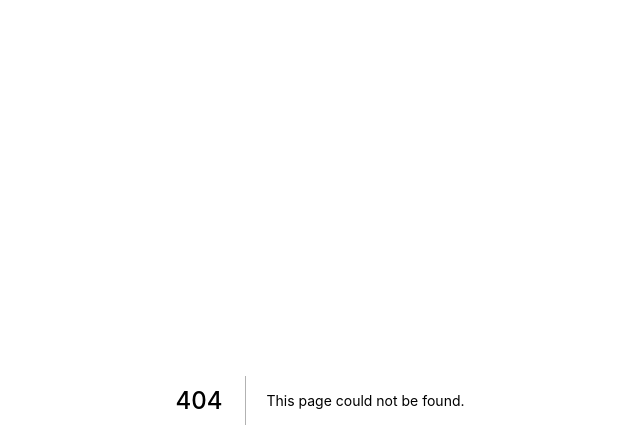
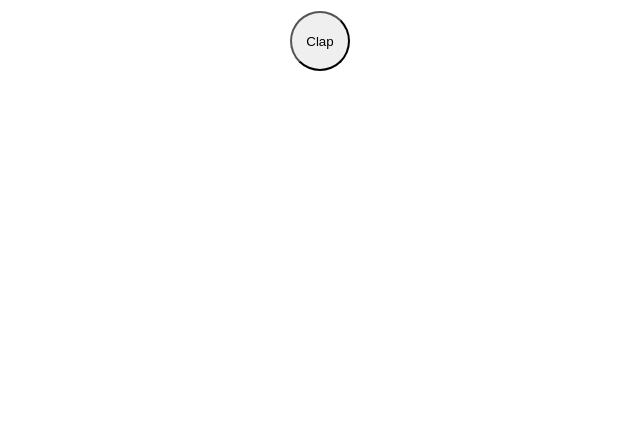
Before and after one commit to geraldovilela/Bistro, a Next.js app in the folder clapme/: page /components/ClapButton/Clap in a window 1280 px wide. Before the commit this address had no page. Shown: the top 448 px of the page, without its empty margins (320-960 px from the left). Built offline with nearby package versions, Linux system fonts and the light colour scheme.

Commit message:
dev: first componnent;

```diff
--- /dev/null
+++ b/clapme/pages/components/ClapButton/Clap.tsx
@@ -0,0 +1,24 @@
+import React, { useState, useCallback } from "react"
+
+import { Container, ButtonContainer } from './styled';
+
+export default function Clap() {
+    const [count, setCount] = useState(0);
+
+
+    const eventHandler= ()=>{
+        if(count <= 49) {
+            setCount(count+1)
+        }
+    }
+
+
+    return (
+        <Container>
+            <ButtonContainer>
+                <button onClick={eventHandler}>Clap</button>
+            </ButtonContainer>
+        </Container>
+    )
+
+}
--- /dev/null
+++ b/clapme/pages/components/ClapButton/styled.tsx
@@ -0,0 +1,23 @@
+import styled from 'styled-components'
+
+export const Container = styled.div`
+    display:flex;
+    align-items: center;
+    justify-content: center;
+    padding: 11px 0 25px 0;
+`
+
+export const ButtonContainer = styled.div`
+display:flex;
+    width:50%;
+    align-self:center;
+    justify-content: center;
+    button {
+        width:60px;
+        height:60px;
+        border-radius:50%;
+        &:hover{
+            background:#911496
+        }
+    }
+`
```
Also changed, not shown: clapme/public/vercel.svg (added), 1 other file (tests, documents, lock files or other folders).
